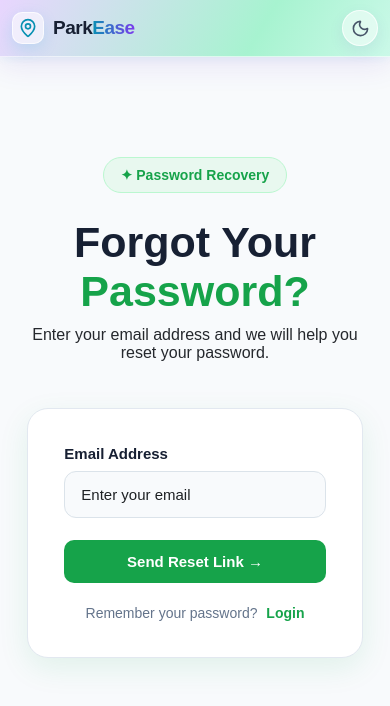
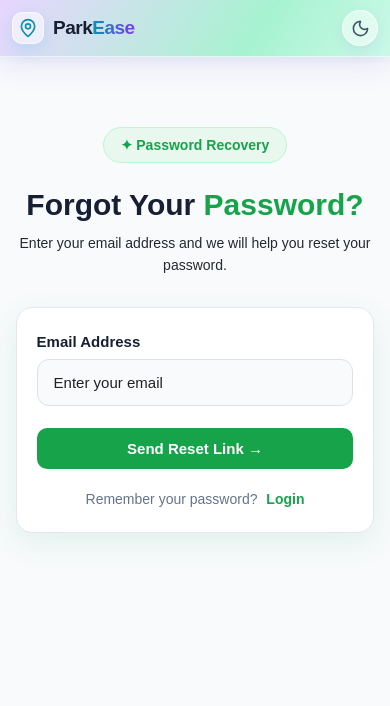
Before and after one commit to dibeyendu-dev/smart-parking-system, a React (Vite) app: page /forgot-password in a window 390 px wide. Shown: the top 706 px of the page. Built offline with nearby package versions, Linux system fonts and the light colour scheme.

Commit message:
Forget Password css part 15 added

```diff
--- a/src/css/ForgotPassword.css
+++ b/src/css/ForgotPassword.css
@@ -131,3 +131,45 @@
     transform: translateY(-3px);
     box-shadow: 0 15px 35px rgba(22, 163, 74, 0.12);
 }
+/* Responsive */
+@media (max-width: 768px) {
+    .forgot-password-page {
+        padding: 80px 5%;
+    }
+
+    .forgot-password-header h1 {
+        font-size: 36px;
+    }
+
+    .forgot-password-container {
+        padding: 30px;
+    }
+}
+
+@media (max-width: 480px) {
+    .forgot-password-page {
+        padding: 70px 4%;
+    }
+
+    .forgot-password-header {
+        margin-bottom: 30px;
+    }
+
+    .forgot-password-header h1 {
+        font-size: 30px;
+    }
+
+    .forgot-password-header p {
+        font-size: 14px;
+        line-height: 1.6;
+    }
+
+    .forgot-password-container {
+        padding: 25px 20px;
+        border-radius: 16px;
+    }
+
+    .reset-password-btn {
+        padding: 12px 18px;
+    }
+}
```
